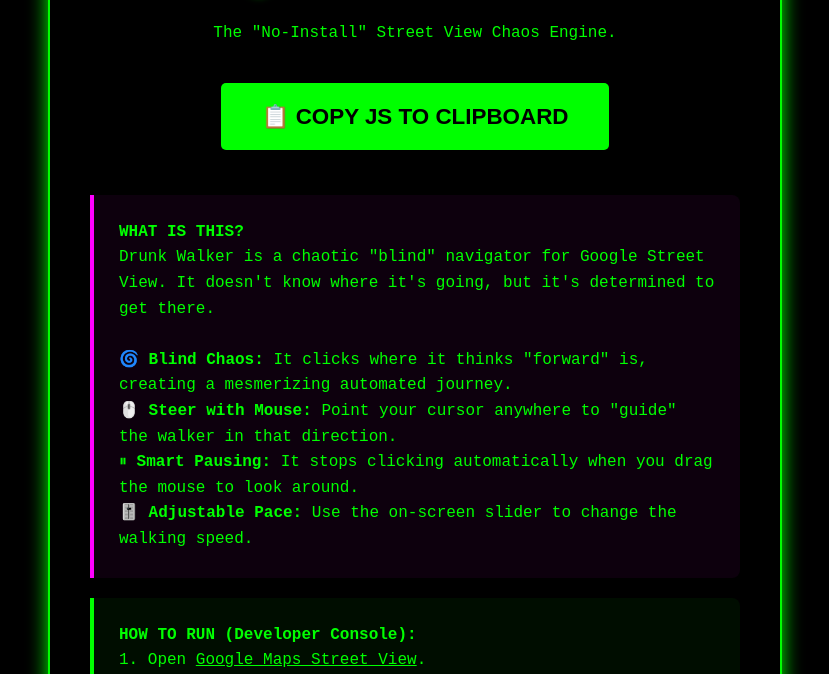
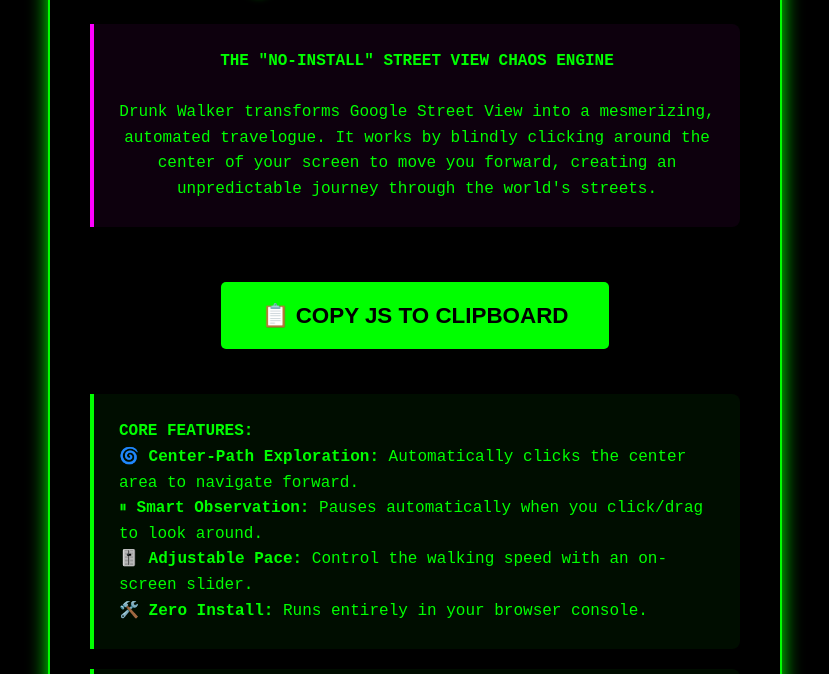
Before and after one commit to genaforvena/drunk-walker, a browser extension: page index.html in a window 1280 px wide. Shown: the part 114-788 px from the top of the page, without its empty margins (225-1054 px from the left). Drawn offline with Linux system fonts and the light colour scheme.

Commit message:
docs: improve project explanation on installation page

```diff
--- a/index.html
+++ b/index.html
@@ -20,18 +20,23 @@
 <body>
     <div class="container">
         <h1>🤪 DRUNK WALKER</h1>
-        <p>The "No-Install" Street View Chaos Engine.</p>
+
+        <div class="instructions" style="background: rgba(255, 0, 255, 0.05); border-color: #ff00ff; margin-bottom: 30px; text-align: center;">
+            <strong>THE "NO-INSTALL" STREET VIEW CHAOS ENGINE</strong><br><br>
+            Drunk Walker transforms Google Street View into a mesmerizing, automated travelogue.
+            It works by blindly clicking around the center of your screen to move you forward,
+            creating an unpredictable journey through the world's streets.
+        </div>
 
         <button class="btn-main" onclick="copyToClipboard()">📋 COPY JS TO CLIPBOARD</button>
         <div id="success" class="success-msg">✓ CODE COPIED TO CLIPBOARD!</div>
 
-        <div class="instructions" style="background: rgba(255, 0, 255, 0.05); border-color: #ff00ff; margin-bottom: 20px;">
-            <strong>WHAT IS THIS?</strong><br>
-            Drunk Walker is a chaotic "blind" navigator for Google Street View. It doesn't know where it's going, but it's determined to get there.<br><br>
-            🌀 <strong>Blind Chaos:</strong> It clicks where it thinks "forward" is, creating a mesmerizing automated journey.<br>
-            🖱️ <strong>Steer with Mouse:</strong> Point your cursor anywhere to "guide" the walker in that direction.<br>
-            ⏸ <strong>Smart Pausing:</strong> It stops clicking automatically when you drag the mouse to look around.<br>
-            🎚️ <strong>Adjustable Pace:</strong> Use the on-screen slider to change the walking speed.
+        <div class="instructions">
+            <strong>CORE FEATURES:</strong><br>
+            🌀 <strong>Center-Path Exploration:</strong> Automatically clicks the center area to navigate forward.<br>
+            ⏸ <strong>Smart Observation:</strong> Pauses automatically when you click/drag to look around.<br>
+            🎚️ <strong>Adjustable Pace:</strong> Control the walking speed with an on-screen slider.<br>
+            🛠️ <strong>Zero Install:</strong> Runs entirely in your browser console.
         </div>
 
         <div class="instructions">
```
